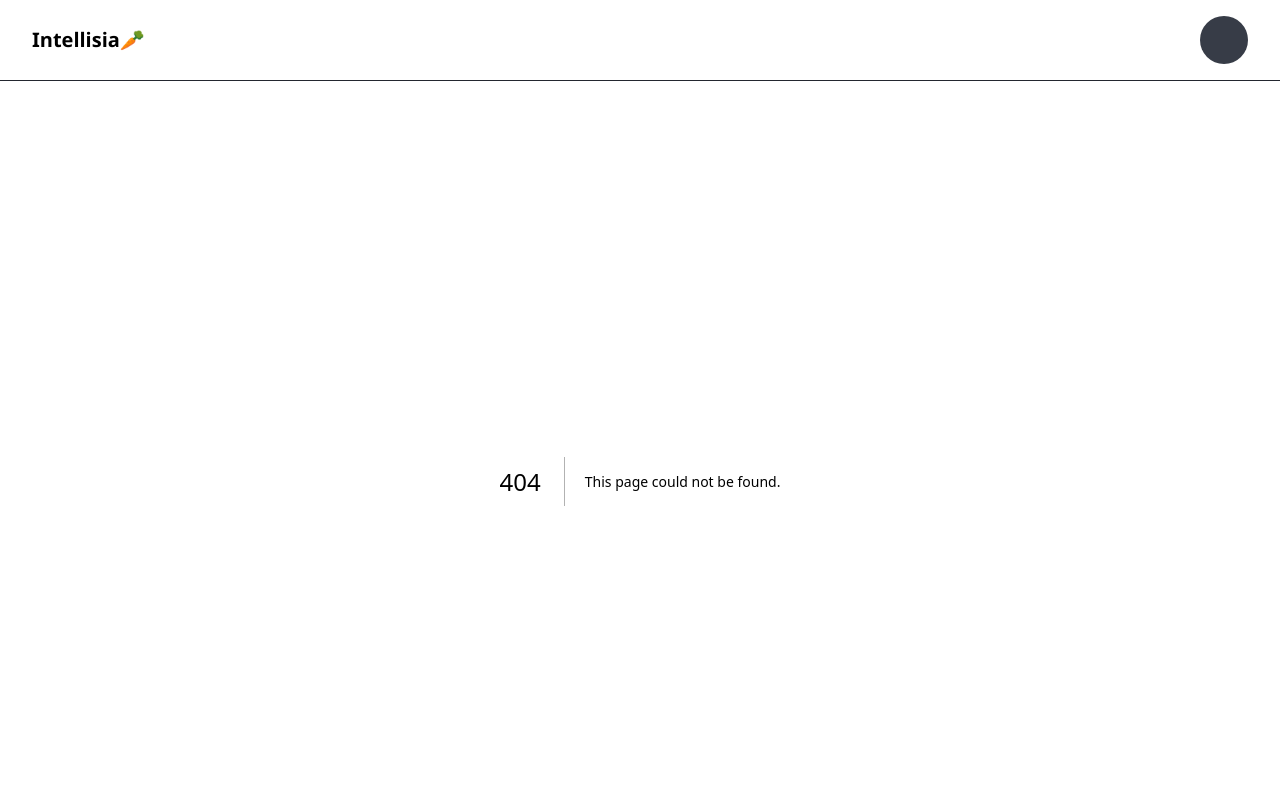
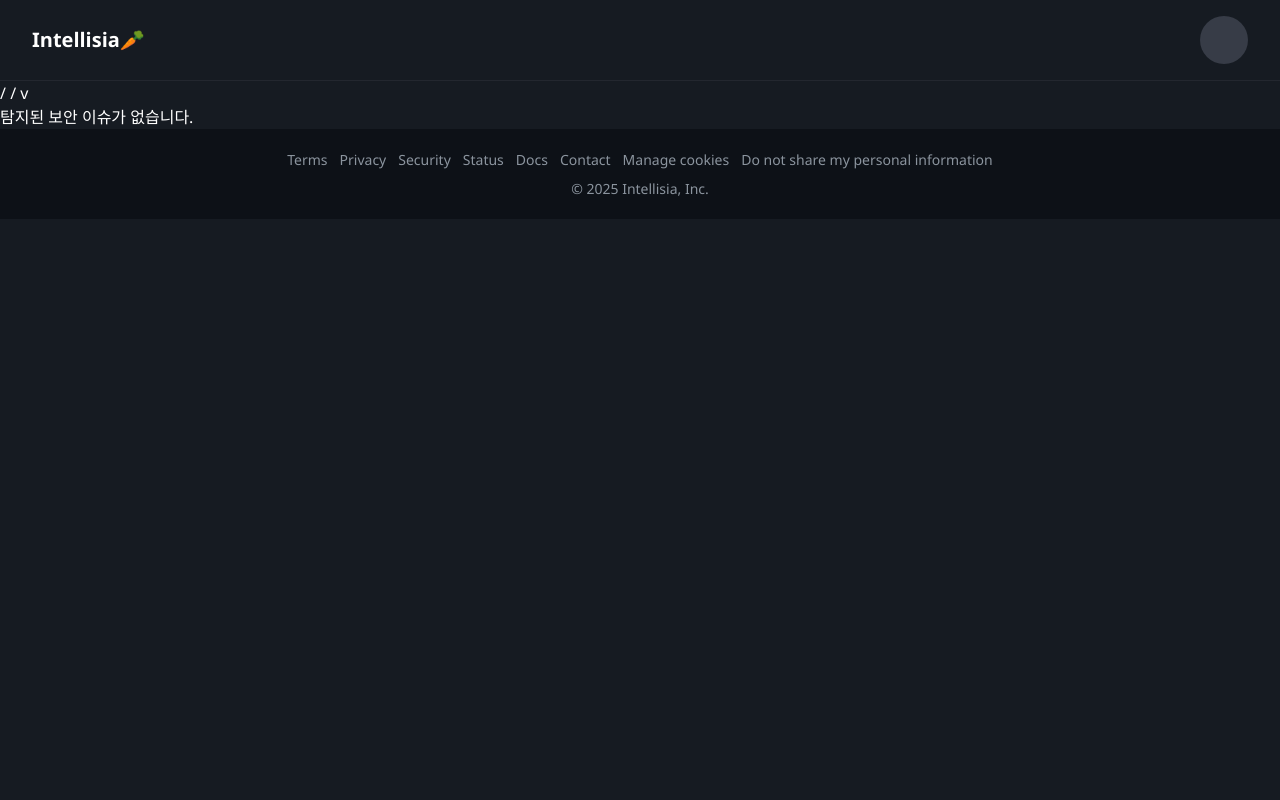
Before and after one commit to GRPC-OK/Intellisia, a Next.js app: page /project/1/version/1/code-analysis in a window 1280 px wide. Before the commit this address had no page. Shown: the top 800 px of the page. Built offline with nearby package versions, Linux system fonts and the light colour scheme; no server answers.

Commit message:
refactor: 정적 분석 페이지 라우팅 구조 변경 및 URL 계층화 적용

```diff
--- a/src/pages/version/[versionId]/code-analysis.tsx
+++ b/src/pages/project/[projectId]/version/[versionId]/code-analysis/index.tsx
@@ -10,7 +10,7 @@ import type { CodeIssue, CodeAnalysisResult } from '@/types/code-analysis';
 
 export default function CodeAnalysisPage() {
   const router = useRouter();
-  const { versionId } = router.query;
+  const { projectId, versionId } = router.query;
 
   const [versionName, setVersionName] = useState('');
   const [projectName, setProjectName] = useState('');
@@ -21,21 +21,23 @@ export default function CodeAnalysisPage() {
   const [errorLog, setErrorLog] = useState<string | null>(null);
 
   useEffect(() => {
-    if (!versionId) return;
+    if (!projectId || !versionId) return;
 
     const fetchData = async () => {
       try {
         const versionRes = await fetch(`/api/versions/${versionId}`);
         const versionData = await versionRes.json();
+
         setVersionName(versionData.name);
         setProjectName(versionData.project.name);
         setOwnerName(versionData.project.owner.name);
 
+        // codeStatus가 pending 또는 none이면 리다이렉트
         if (
           versionData.codeStatus === 'pending' ||
           versionData.codeStatus === 'none'
         ) {
-          router.replace(`/version/${versionId}`);
+          router.replace(`/projects/${projectId}`);
           return;
         }
 
@@ -50,6 +52,7 @@ export default function CodeAnalysisPage() {
         ) {
           setStatus(analysisData.status);
         }
+
         setHasIssue(analysisData.hasIssue ?? false);
         setIssues(analysisData.issues ?? []);
         setErrorLog(analysisData.errorLog ?? null);
@@ -59,24 +62,25 @@ export default function CodeAnalysisPage() {
     };
 
     fetchData();
-  }, [versionId, router]);
+  }, [projectId, versionId, router]);
 
   const handleIssueClick = (issue: CodeIssue) => {
-    router.push(`/version/${versionId}/issues/${issue.id}`);
+    router.push(
+      `/project/${projectId}/version/${versionId}/code-analysis/${issue.id}`
+    );
   };
 
   return (
     <>
       <Head>
-        <title>{projectName} - 정적 분석</title>
+        <title>{`${projectName} - 정적 분석`}</title>
       </Head>
 
-      <div className="bg-[#0d1117] min-h-screen px-6 py-8 max-w-7xl mx-auto">
+      <div className="bg-[#0d1117] min-h-screen px-4 sm:px-6 py-8 max-w-7xl mx-auto">
         <ProjectHeader
           projectName={`${projectName} / v${versionName}`}
           creatorName={ownerName}
         />
-
         <CodeAnalysisStatusView
           status={status}
           hasIssue={hasIssue}
```
Also changed, not shown: src/pages/project/[projectId]/index.tsx (renamed from src/pages/project/[projectId].tsx), src/pages/project/[projectId]/version/[versionId]/code-analysis/[issueId].tsx (added).
